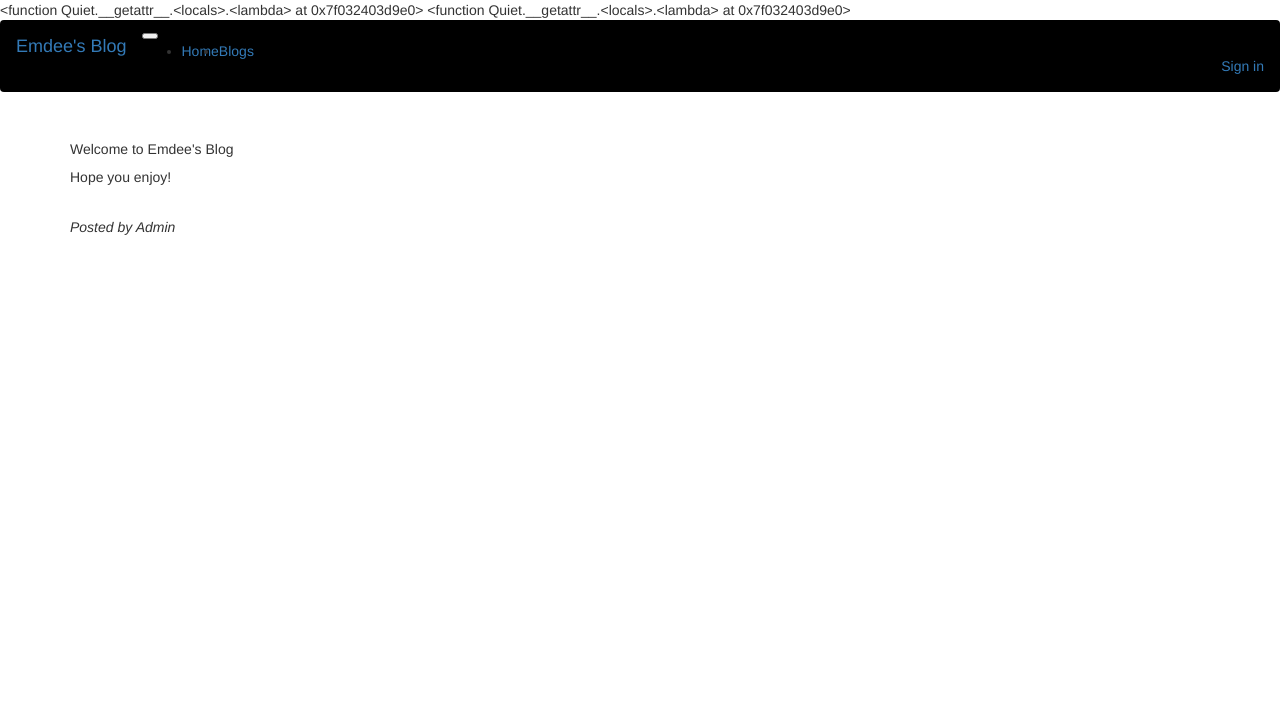
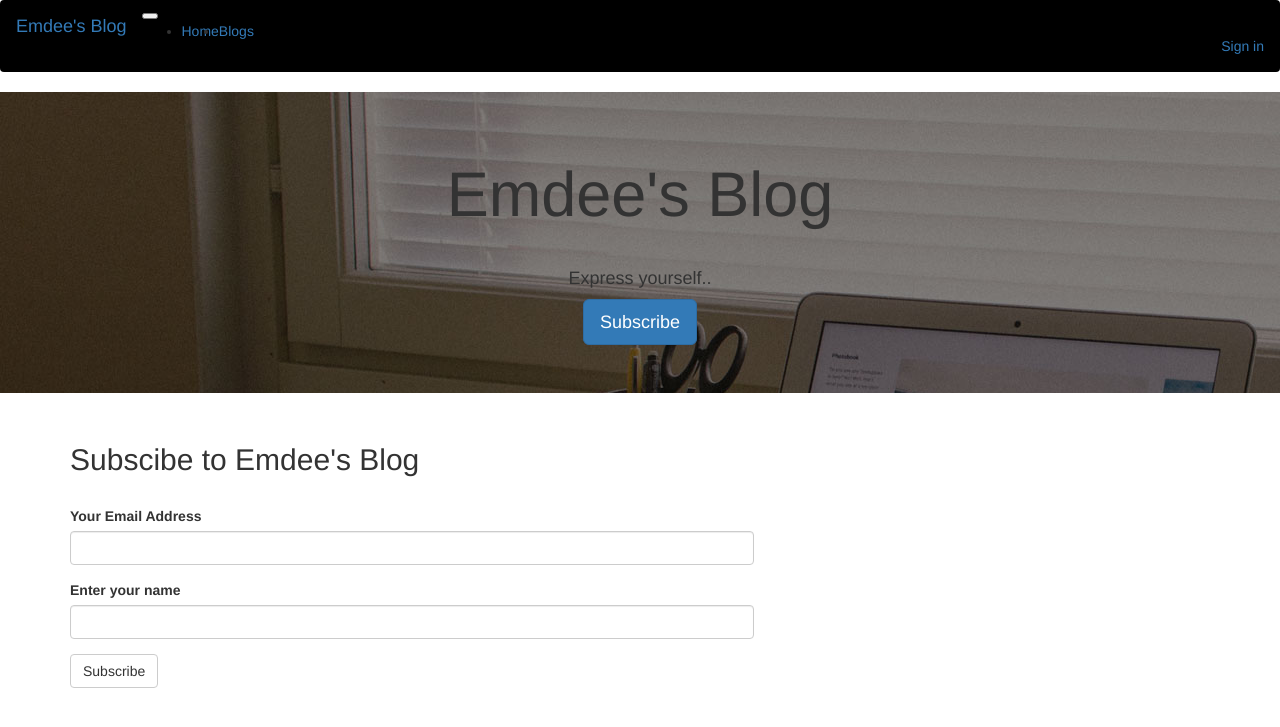
Before and after one commit to emdeechege/Blog, a Flask app: page /subscribe in a window 1280 px wide. Shown: the top 727 px of the page. Run offline with Flask 2, Linux system fonts and the light colour scheme; data that the repository does not hold is empty; some libraries are stand-ins or nearby versions.

Commit message:
changed subscriber page

```diff
--- a/app/main/views.py
+++ b/app/main/views.py
@@ -203,19 +203,24 @@
 @main.route('/subscribe', methods=['GET','POST'])
 def subscriber():
 
-   subscriber_form=SubscriberForm()
+    subscriber_form=SubscriberForm()
+    blogs = Blogs.query.order_by(Blogs.date.desc()).all()
 
-   if subscriber_form.validate_on_submit():
+    if subscriber_form.validate_on_submit():
 
-       subscriber= Subscriber(email=subscriber_form.email.data,name = subscriber_form.name.data)
+        subscriber= Subscriber(email=subscriber_form.email.data,name = subscriber_form.name.data)
 
-       db.session.add(subscriber)
-       db.session.commit()
+        db.session.add(subscriber)
+        db.session.commit()
 
-       mail_message("Hello, Welcome To Emdee's Blog.","email/welcome_subscriber",subscriber.email,subscriber=subscriber)
+        mail_message("Hello, Welcome To Emdee's Blog.","email/welcome_subscriber",subscriber.email,subscriber=subscriber)
 
-   subscriber = Blogs.query.all()
+        title= "Emdee's Blog"
+        return render_template('index.html',title=title, blogs=blogs)
 
-   blog = Blogs.query.all()
+    subscriber = Blogs.query.all()
 
-   return render_template('subscribe.html',subscriber=subscriber,subscriber_form=subscriber_form,blog=blog)
+    blog = Blogs.query.all()
+
+
+    return render_template('subscribe.html',subscriber=subscriber,subscriber_form=subscriber_form,blog=blog)
--- a/app/models.py
+++ b/app/models.py
@@ -42,7 +42,7 @@
     id = db.Column(db.Integer,primary_key = True)
     title = db.Column(db.String(255))
     topic = db.Column(db.String(255))
-    content = db.Column(db.Text)
+    content = db.Column(db.String())
     date = db.Column(db.DateTime(250), default=datetime.utcnow)
     user_id = db.Column(db.Integer, db.ForeignKey("users.id"))
     comments = db.relationship('Comments', backref='title', lazy='dynamic')
--- a/app/templates/base.html
+++ b/app/templates/base.html
@@ -3,13 +3,9 @@
 {% block navbar %}
     {% include 'navbar.html' %}
 {% endblock %}
-{%block styles %}
-  {{super()}}
-  <!--Importing the simple mde css and js files  -->
-  {{ simplemde.css}}
-  {{ simplemde.js }}
 
-{% endblock %}
+
+
 <!DOCTYPE html>
 <html lang="en" dir="ltr">
  <head>
--- a/app/templates/navbar.html
+++ b/app/templates/navbar.html
@@ -23,10 +23,6 @@
           <a class="nav-link" href="{{ url_for('main.admin_dashboard') }}">Dashboard</a>
         </li>
 
-        <li>
-          <a class="nav-link" href="#">Comments</a>
-        </li>
-
       {% else %}
         <li>
           <a class="nav-link" href="{{ url_for('main.admin_dashboard') }}">Dashboard</a>
--- a/app/templates/subscribe.html
+++ b/app/templates/subscribe.html
@@ -1,21 +1,25 @@
-{% extends 'base.html' %}
+{% extends 'base.html'%}
+{% import "bootstrap/wtf.html" as wtf %}
+
 {% block content %}
+
+<div class="jumbotron text-center" style="background-image: url('{{ url_for('static', filename='./photos/home-bg.jpg') }}')">
+  <h1 class="display-2">Emdee's Blog</h1><br>
+  <small><h4>Express yourself..</h4></small>
+  <div class="btn-group mt-2" role="group" aria-label="Basic example">
+  <a class="btn btn-primary btn-lg" href="/subscribe">Subscribe</a>
+  </div>
+  </div>
+<div class="container">
+  <div style="width: 60%; height:50%">
+
+<h2>Subscibe to Emdee's Blog</h2>
 <br>
+  {{ wtf.quick_form(subscriber_form) }}
 
-  <div class="container">
-   <div class="card border-secondary mb-3" style="max-width: 18rem;">
-   <div class="card-header"><h5>Welcome to Emdee's Blog</h5>
 
-  </div>
+</div>
 
-   <div class="card-body text-secondary">
+</div>
 
-    <p class="card-text">Hope you enjoy!</p>
-
-   <br>
-  </div>
-            <footer class="blockquote-footer">
-                <cite title="Source Title">Posted by Admin</cite></footer>
-</div>
 {% endblock %}
-</div>
```
Also changed, not shown: app/templates/oneblogpost.html (+7 -6 lines).
